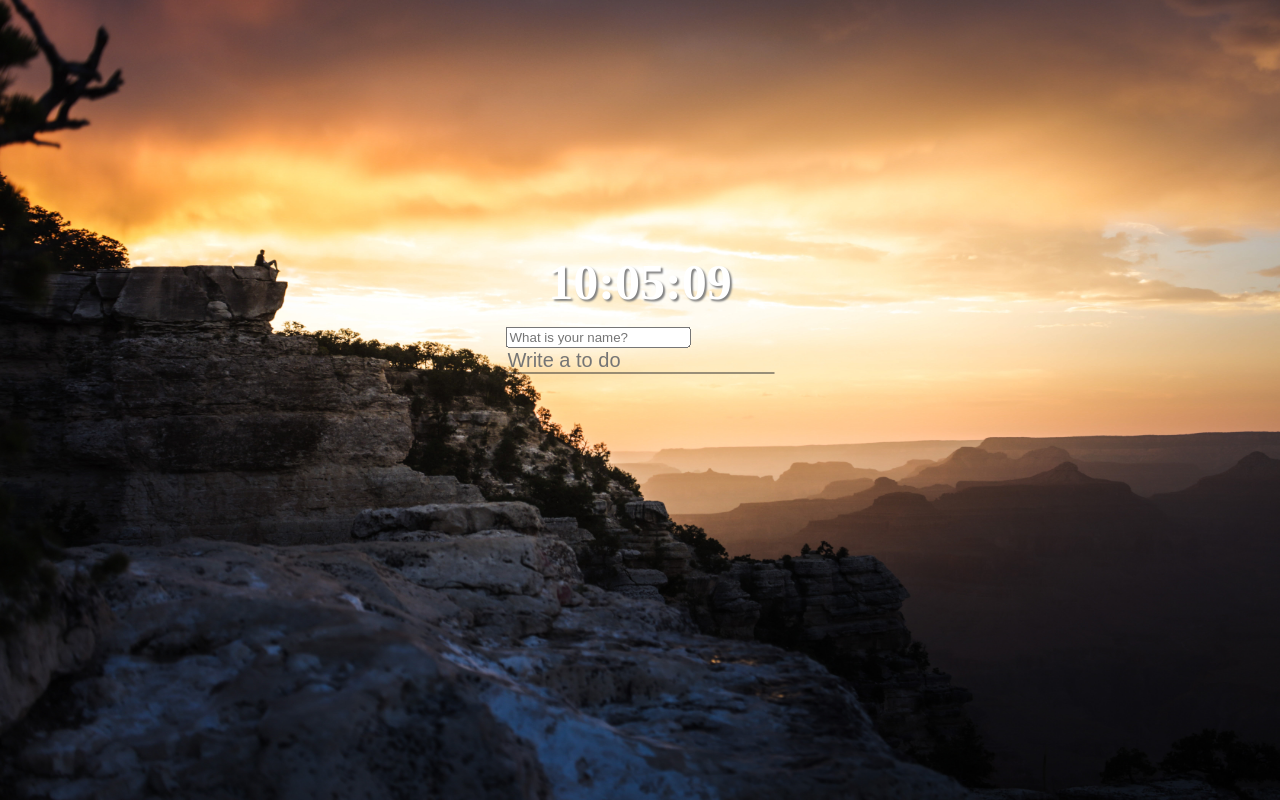
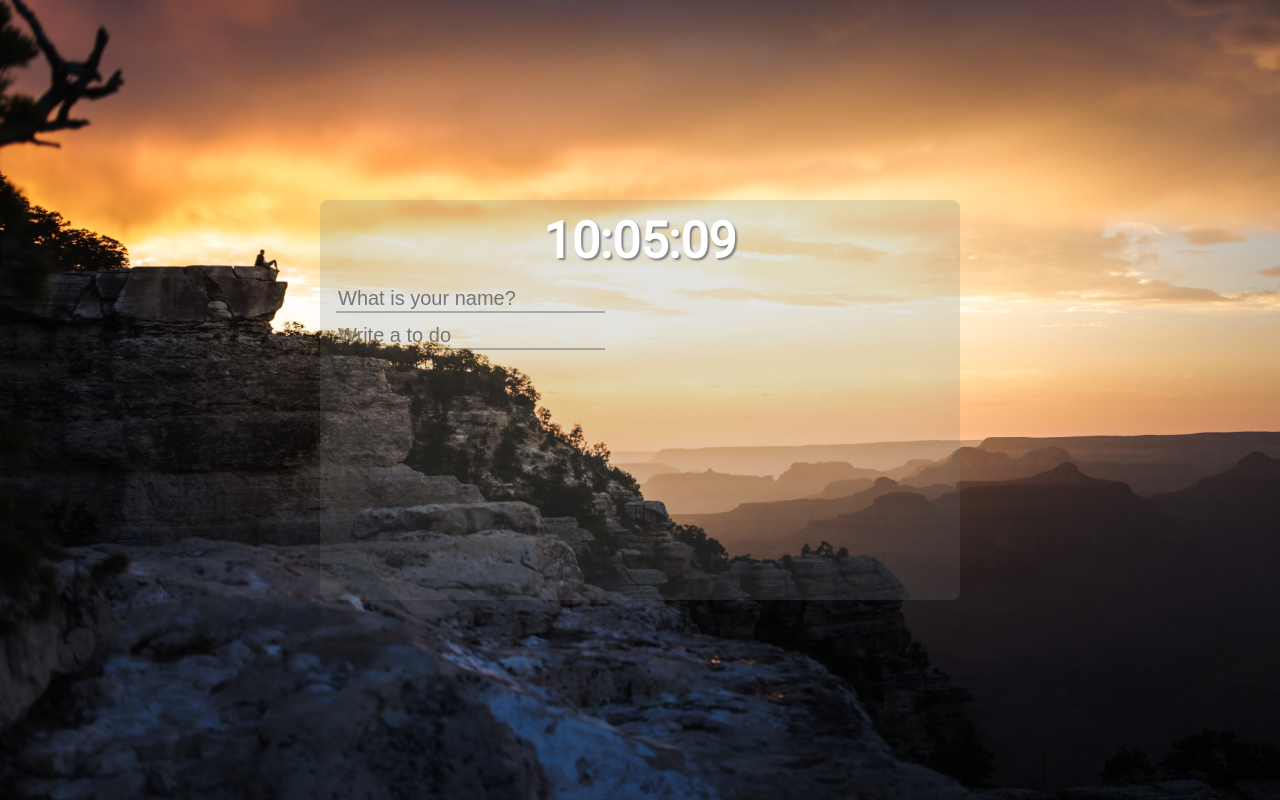
Before and after one commit to so0choi/VanillaJS_prac, a plain HTML site: page index.html in a window 1280 px wide. Drawn offline with Linux system fonts and the light colour scheme.

Commit message:
modify css

```diff
--- a/greeting.js
+++ b/greeting.js
@@ -3,7 +3,8 @@ const form = document.querySelector(".js-form"),
   greeting = document.querySelector(".js-greetings");
 
 const USER_LS = "currentUser",
-  SHOWING_CN = "showing";
+  SHOWING_CN = "showing",
+  USER_CN = "user";
 
 function saveName(name) {
   localStorage.setItem(USER_LS, name);
@@ -12,7 +13,9 @@ function saveName(name) {
 function paintGreeting(text) {
   form.classList.remove(SHOWING_CN);
   greeting.classList.add(SHOWING_CN);
-  greeting.innerText = `Hello, ${text}`;
+  h4 = document.createElement("h4");
+  h4.innerText = `Hello, ${text}`;
+  greeting.appendChild(h4);
 }
 
 function handleSubmit(event) {
--- a/index.html
+++ b/index.html
@@ -4,27 +4,36 @@
     <head>
         <meta charset="UTF-8">
         <meta name="viewport" content="width=device-width, initial-scale=1.0">
-        <title>Document</title>
+        <title>VanillaJS-Small ToDo App</title>
+        <link href="https://fonts.googleapis.com/css2?family=Roboto&display=swap" rel="stylesheet">
         <link rel="stylesheet" href="style.css">
         <link rel="stylesheet" href="reset.css">
     </head>
 
     <body>
-        <div class="container center">
-            <div class="js-clock">
-                <h1 class="js-title title">00:00</h1>
+        <div class="container">
+            <div class="div--weather">
+                <span class="js-weather weather"></span>
+            </div>
+            <div class="center">
+                <div class="js-clock">
+                    <h1 class="js-title title">00:00</h1>
+                </div>
                 <form class="js-form form">
-                    <input type="text" placeholder="What is your name?">
+                    <input type="text" class="input" placeholder="What is your name?">
                 </form>
-                <h4 class="js-greetings greetings"></h4>
+                <div class="greetings js-greetings">
+                </div>
                 <form class="js-toDoForm form--todo">
-                    <input type="text" placeholder="Write a to do">
+                    <input type="text" class="input" placeholder="Write a to do" required="required">
                 </form>
                 <ul class="js-toDoList ul--todo-list">
                 </ul>
-                <span class="js-weather"></span>
+
+
             </div>
         </div>
+        <script src="config.js"></script>
         <script src="background.js"></script>
         <script src="clock.js"></script>
         <script src="greeting.js"></script>
--- a/style.css
+++ b/style.css
@@ -2,31 +2,29 @@ body {
   background: #30336b;
 }
 
-.body {
-}
-
 .container {
-  font-family: "Times New Roman", Times, serif;
+  font-family: "Roboto", Times, serif;
   color: #fff;
   text-shadow: 2px 2px 2px gray;
 }
 
 .center {
-  margin: 0;
   position: absolute;
-  top: 40%;
-  left: 50%;
-  transform: translate(-50%, -50%);
+  z-index: 999;
+  width: 50%;
+  left: 25%;
+  top: 25%;
+  height: 50%;
+  background: rgba(116, 114, 114, 0.2);
+  padding: 1rem;
+  border-radius: 0.5rem;
+  box-sizing: border-box;
 }
 
-.center h1 {
+.center .title {
   font-size: 50px;
   text-align: center;
   margin-bottom: 20px;
-  font-family: "Times New Roman", Times, serif;
-}
-
-.title {
   transition: color 0.5s ease-in-out;
   font-weight: 600;
 }
@@ -45,17 +43,44 @@ body {
   display: block;
 }
 
-.form--todo input {
+.input {
+  color: #fff;
   margin-bottom: 10px;
   background: none;
   border-top: none;
   border-right: none;
   border-left: none;
-  border-bottom: 1px solid rgb(53, 53, 53);
+  border-bottom: 2px solid rgba(53, 53, 53, 0.34);
   font-size: 20px;
 }
-.form--todo input:focus {
+.input:focus {
   outline: none;
+}
+
+.ul--todo-list {
+  overflow: hidden scroll;
+  height: 45%;
+}
+
+/* scroll bar */
+/* width */
+::-webkit-scrollbar {
+  width: 10px;
+}
+
+/* Track */
+::-webkit-scrollbar-track {
+  background: #f1f1f1;
+}
+
+/* Handle */
+::-webkit-scrollbar-thumb {
+  background: #888;
+}
+
+/* Handle on hover */
+::-webkit-scrollbar-thumb:hover {
+  background: #555;
 }
 
 .ul--todo-list li {
@@ -86,3 +111,10 @@ body {
   z-index: -1;
   animation: fadeIn 0.5s linear;
 }
+
+.div--weather {
+  float: right;
+  font-size: 20px;
+  margin: 10px;
+  font-style: italic;
+}
--- a/weather.js
+++ b/weather.js
@@ -1,5 +1,4 @@
 const COORDS = "coords";
-const API_KEY = "920c384a44867e5643c8d0e97237be2c";
 const weather = document.querySelector(".js-weather");
 
 function paintWeather(temp, place) {
```
Also changed, not shown: 1 other file.
